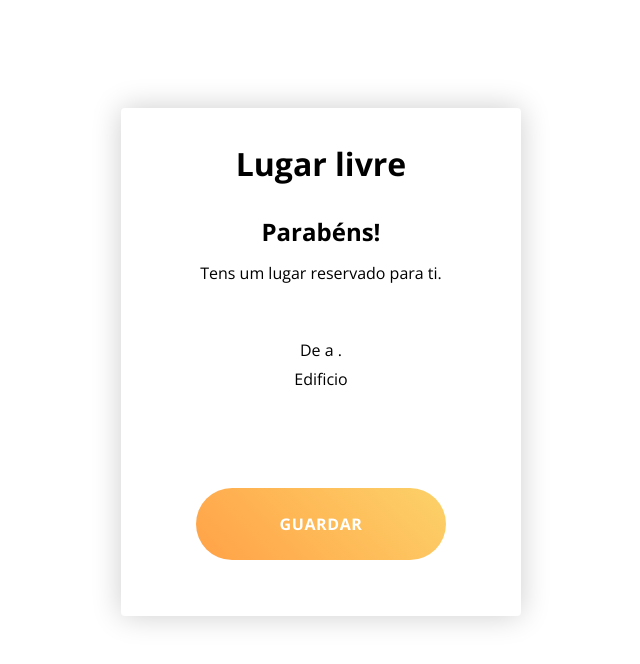
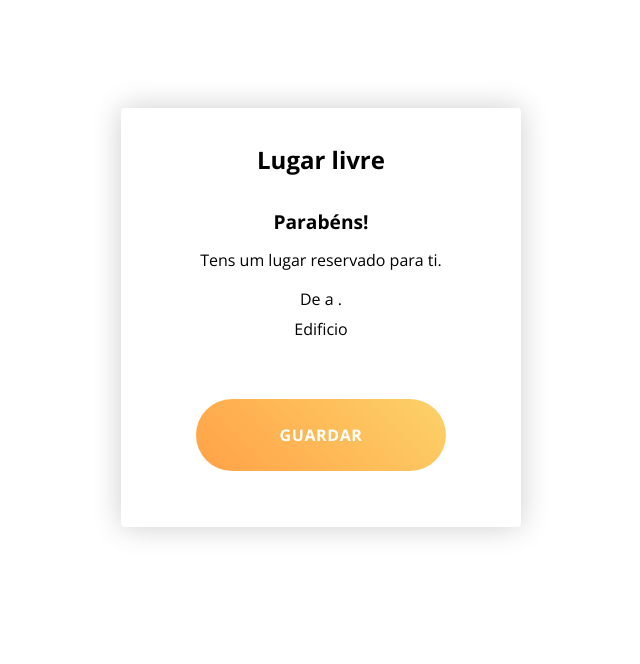
Before and after one commit to dargains/lugarlivre, a React (Create React App) app: page /accept in a window 1280 px wide. Shown: the top 664 px of the page, without its empty margins (319-959 px from the left). Built offline with nearby package versions, Linux system fonts and the light colour scheme; no server answers.

Commit message:
UPD: accept spans;

```diff
--- a/src/pages/Accept.js
+++ b/src/pages/Accept.js
@@ -68,8 +68,8 @@ const AcceptScreen = () => {
       <Body>Tens um lugar reservado para ti.</Body>
       <Box>
         <Body>{isSameDay ? `${endDateString}` : `De ${startDateString} a ${endDateString}`}.</Body>
-        <Body>Edificio <span>{owner?.building}</span></Body>
-        <Body><span>{owner?.spot}</span></Body>
+        <Body>Edificio {owner?.building}</Body>
+        <Body>{owner?.spot}</Body>
       </Box>
       <Button>Guardar</Button>
     </Container >
@@ -85,25 +85,22 @@ const Container = styled.main`
   box-shadow: 0 0 30px rgba(0,0,0,.2);
   text-align: center;
 `;
-const Box = styled.main`
-  margin-bottom: 40px;
+const Box = styled.div`
+  margin: 20px 0 60px;
 `;
 
 const Title = styled.h1`
-  font-size: 2em;
+  font-size: 1.5em;
   margin-bottom: 40px;
 `;
 const Subtitle = styled.h2`
-  font-size: 1.5em;
+  font-size: 1.2em;
   margin-bottom: 20px;
 `;
 const Body = styled.p`
   font-size: 1em;
   margin-bottom: 10px;
   line-height: 1.2em;
-  span {
-    color: var(--m-01);
-  }
 `;
 
 export default AcceptScreen
```
